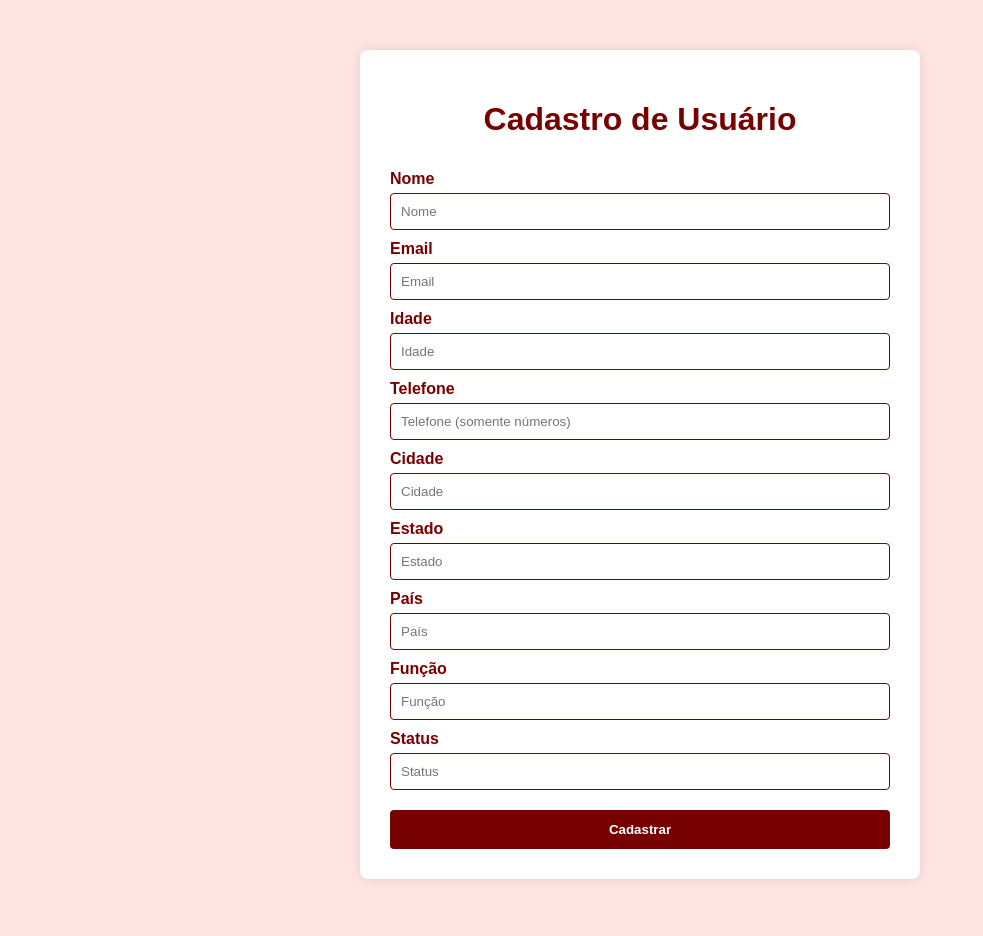
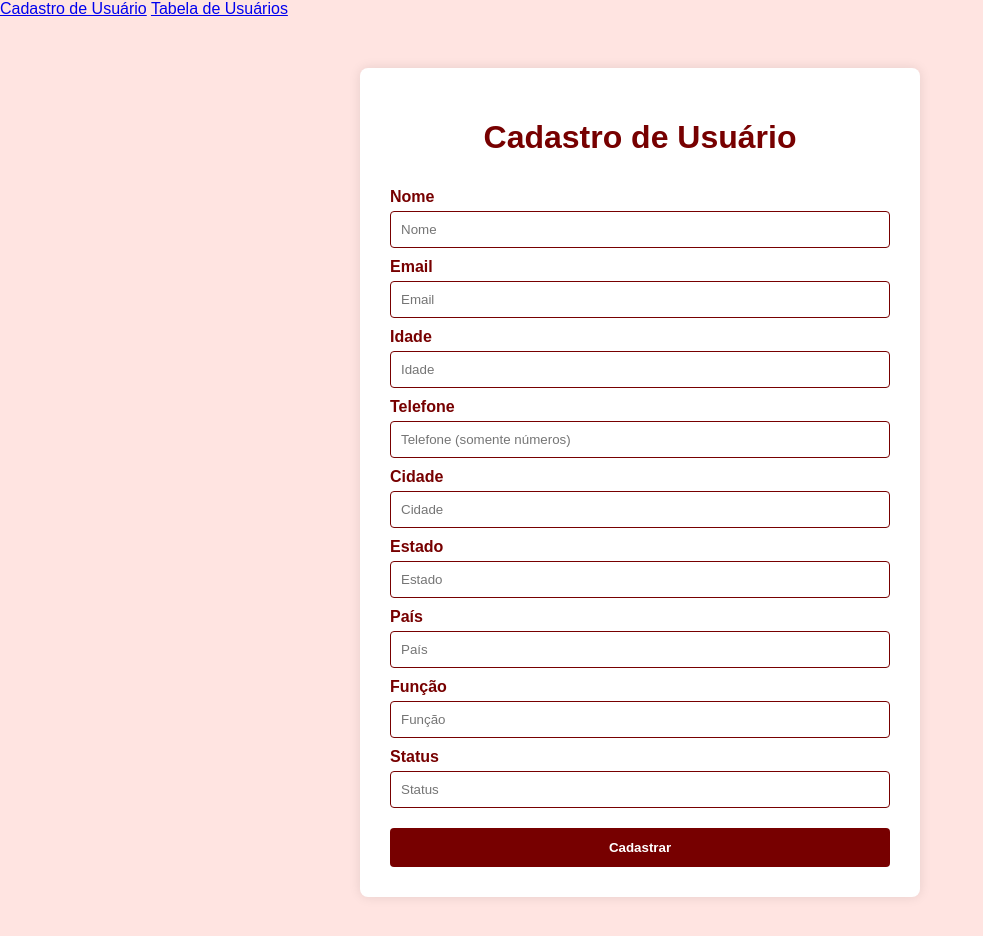
Before and after one commit to viviangbrito/form, a plain HTML site: page form/frontend/index.html in a window 1280 px wide. Shown: the whole page, without its empty margins (0-983 px from the left). Drawn offline with Linux system fonts and the light colour scheme.

Commit message:
Update index.html

```diff
--- a/form/frontend/index.html
+++ b/form/frontend/index.html
@@ -7,6 +7,14 @@
   <link rel="stylesheet" href="home.css"/>
 </head>
 <body>
+
+  <div>
+    <nav >
+        <a href="index.html">Cadastro de Usuário</a>
+        <a href="tabela.html">Tabela de Usuários</a>
+    </nav>
+  </div>
+
   <div class="container">
     <h1>Cadastro de Usuário</h1>
     <form id="userForm">
```
